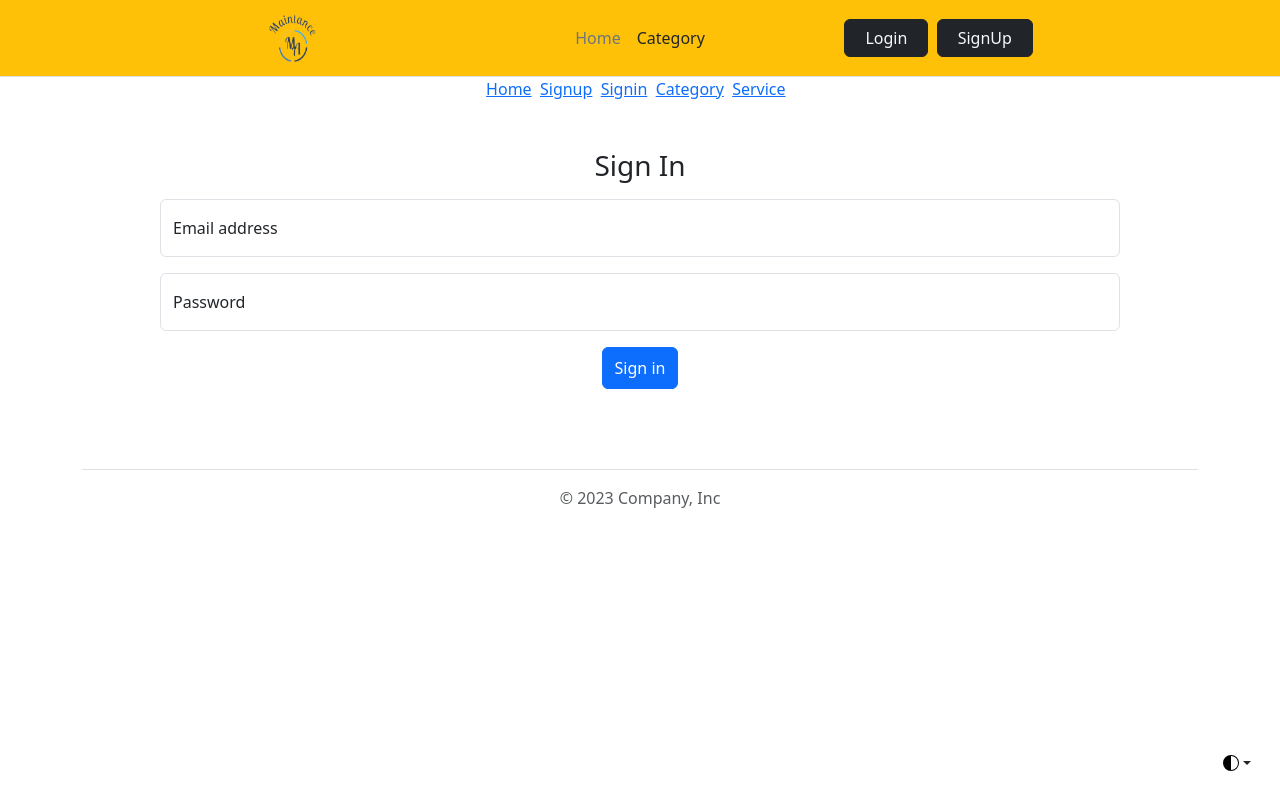
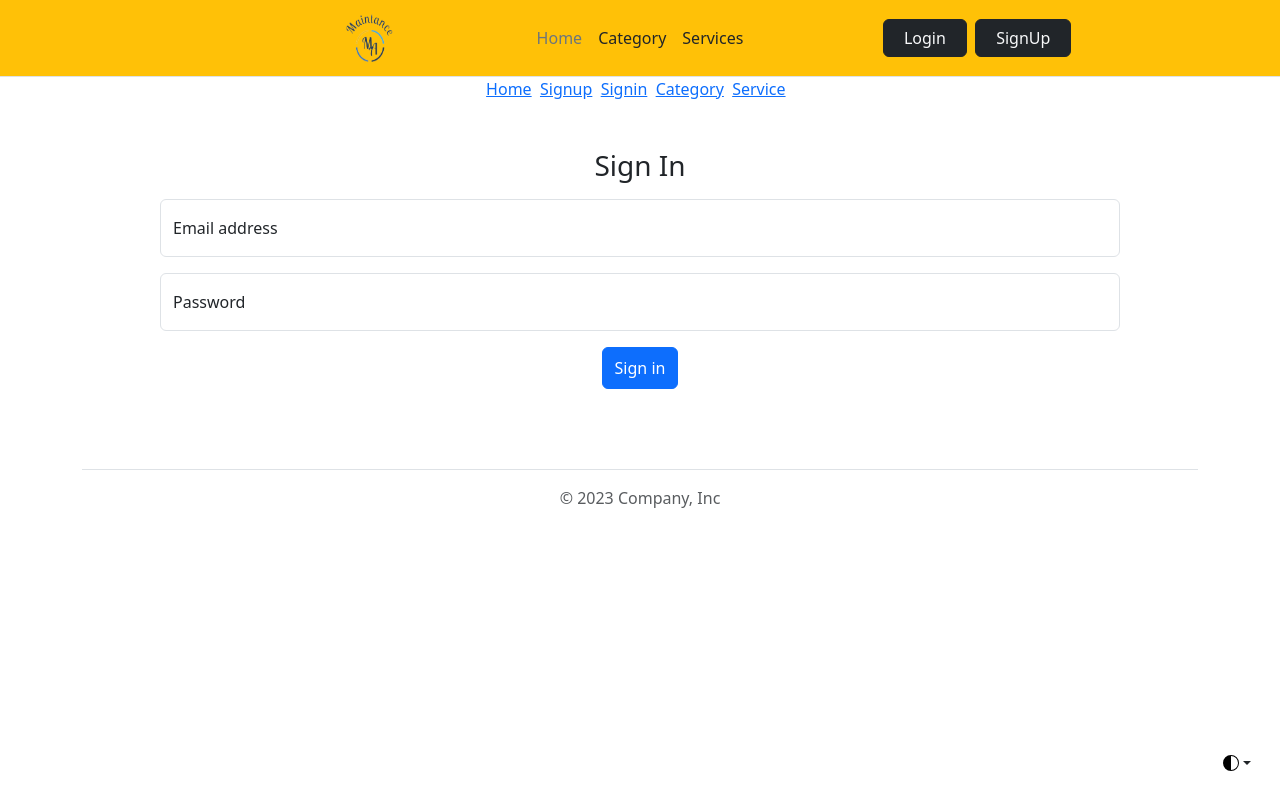
Before and after one commit to SaraNedhal/maintenanceProject-Frontend, a React (Create React App) app: page / in a window 1280 px wide. Built offline with nearby package versions, Linux system fonts and the light colour scheme.

Commit message:
moved the nav bar with the design

```diff
--- a/src/App.js
+++ b/src/App.js
@@ -159,6 +159,48 @@ function App() {
 
   return (
     <div className="App">
+       <div >
+        <header className="d-flex flex-wrap align-items-center justify-content-center justify-content--between py-9 mb-7 border-bottom bg-warning">
+            <div className="col-md-3 mb-2 mb-md-0">
+                <a href="/" className="d-inline-flex link-body-emphasis text-decoration-none">
+                    <img src='../maintence5.png' alt="logo" width="90" height="70"  />
+                </a>
+            </div>
+
+
+           {isAuth ? (
+            <>
+             <ul className="nav col-12 col-md-auto mb-2 justify-content-center mb-md-0">
+             <li><Link to="/" className="nav-link px-2 link-secondary">Home</Link></li>
+             <li><Link to="category/index" className="nav-link px-2  link-dark">Category</Link></li>
+             <li><Link to="service/index" className="nav-link px-2  link-dark">Services</Link></li>
+             <li><Link to="request/index" className="nav-link px-2  link-dark">Requests</Link></li>
+
+         </ul>
+
+         <div className="col-md-3 text-end">
+           <button type="button" className="btn btn-dark"><Link to="/logout" onClick={onLogoutHandler} className="nav-link px-2  link-light">Logout</Link></button> &nbsp;
+           <button type="button" className="btn btn-dark"><Link to="/user/profile" className="nav-link px-2  link-light">Profile</Link></button>
+             <button type="button" className="btn btn-dark"><Link to="/signup" className="nav-link px-2  link-light">SignUp</Link></button>
+         </div>
+         </>
+           ):(
+            <>
+            <ul className="nav col-12 col-md-auto mb-2 justify-content-center mb-md-0">
+            <li><Link to="/" className="nav-link px-2 link-secondary">Home</Link></li>
+            <li><Link to="category/index" className="nav-link px-2  link-dark">Category</Link></li>
+            <li><Link to="service/index" className="nav-link px-2  link-dark">Services</Link></li>
+             </ul>
+             <div className="col-md-3 text-end">
+             <button type="button" className="btn btn-dark"><Link to="/signin" className="nav-link px-2  link-light">Login</Link></button> &nbsp;
+              <button type="button" className="btn btn-dark"><Link to="/signup" className="nav-link px-2  link-light">SignUp</Link></button>
+           </div>
+           </>
+           )}
+
+        </header>
+
+    </div>
       <nav>
         {isAuth ? (
 
@@ -194,10 +236,10 @@ function App() {
         <Route path="/" element={ isAuth ? <HomePage /> : <Signin login={loginHandler}></Signin>  } ></Route>
         <Route  path="/signup" element={isSignedup ? ( <Signin login={loginHandler}></Signin>) : ( <Signup register={registerHandler} />) } ></Route>
         <Route path="/signin" element={  isAuth ? (  <HomePage user={user}></HomePage>  ) : (  <Signin login={loginHandler}></Signin>)  } ></Route>
-        <Route path="/category/index" element={isAuth ? ( <CategoryList user={user}  />) : ( <Signup register={registerHandler} />    )  }  ></Route>
+        <Route path="/category/index" element={ ( <CategoryList user={user}  />)}  />
          <Route  path="/category/add" element={ isAuth ? ( <CategoryCreateForm user={user} />) : (<Signup register={registerHandler} /> )    }></Route>
 
-        <Route  path="/service/index" element={ isAuth ? (<ServicesList user={user} /> ) : ( <Signup register={registerHandler} /> ) } ></Route>
+        <Route  path="/service/index" element={  (<ServicesList user={user} /> )} ></Route>
 
         <Route path="/service/add" element={isAuth ? ( <ServicesCreateForm user={user} /> ) : (<Signup register={registerHandler} />) } ></Route>
 
@@ -215,5 +257,5 @@ function App() {
     </div>
   );
 }
-// Resloving conflict
+
 export default App;
--- a/src/index.js
+++ b/src/index.js
@@ -8,28 +8,7 @@ import { BrowserRouter as Router } from 'react-router-dom';
 const root = ReactDOM.createRoot(document.getElementById('root'));
 root.render(
   <Router>
-    <div >
-        <header className="d-flex flex-wrap align-items-center justify-content-center justify-content--between py-9 mb-7 border-bottom bg-warning">
-            <div className="col-md-3 mb-2 mb-md-0">
-                <a href="/" className="d-inline-flex link-body-emphasis text-decoration-none">
-                    <img src='../maintence5.png' alt="logo" width="90" height="70"  />
-                </a>
-            </div>
 
-            <ul className="nav col-12 col-md-auto mb-2 justify-content-center mb-md-0">
-                <li><a href="/" className="nav-link px-2 link-secondary">Home</a></li>
-                <li><a href="category/index" className="nav-link px-2  link-dark">Category</a></li>
-
-            </ul>
-
-            <div className="col-md-3 text-end">
-              <button type="button" className="btn btn-dark"><a href="/signin" className="nav-link px-2  link-light">Login</a></button> &nbsp;
-
-                <button type="button" className="btn btn-dark"><a href="/signup" className="nav-link px-2  link-light">SignUp</a></button>
-            </div>
-        </header>
-
-    </div>
     <App />
 
     <div className="b-example-divider">
```
